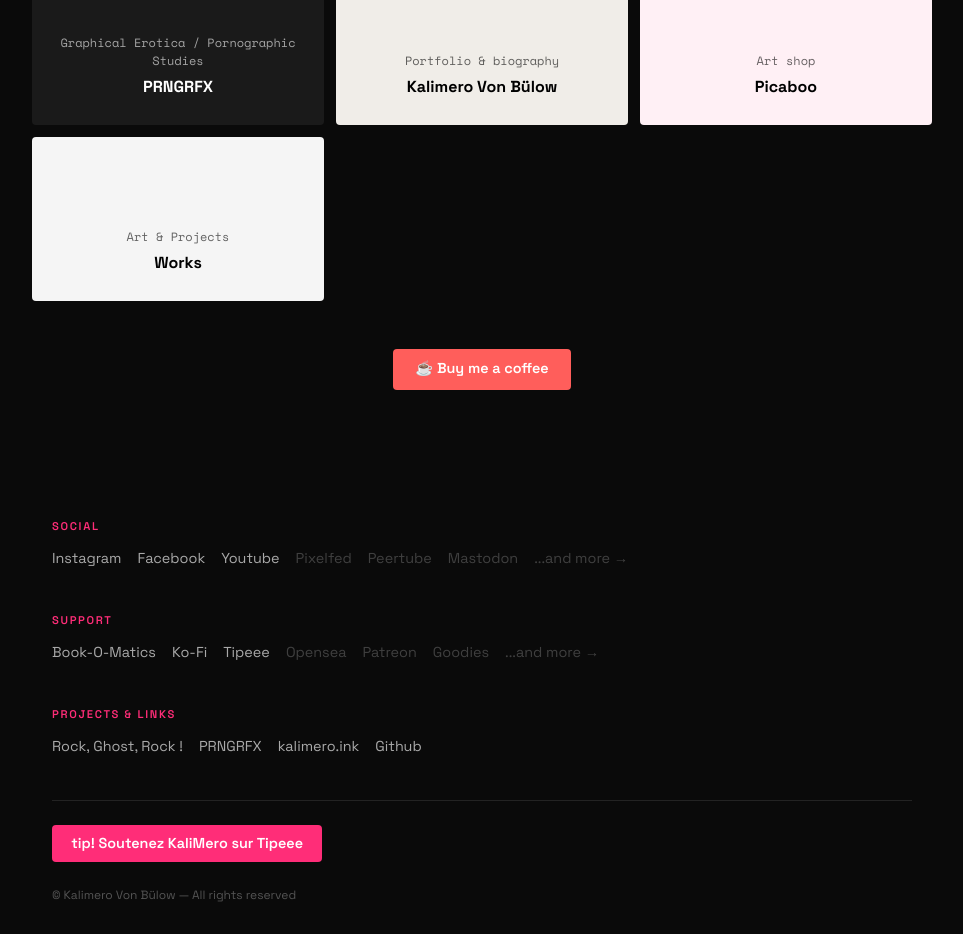
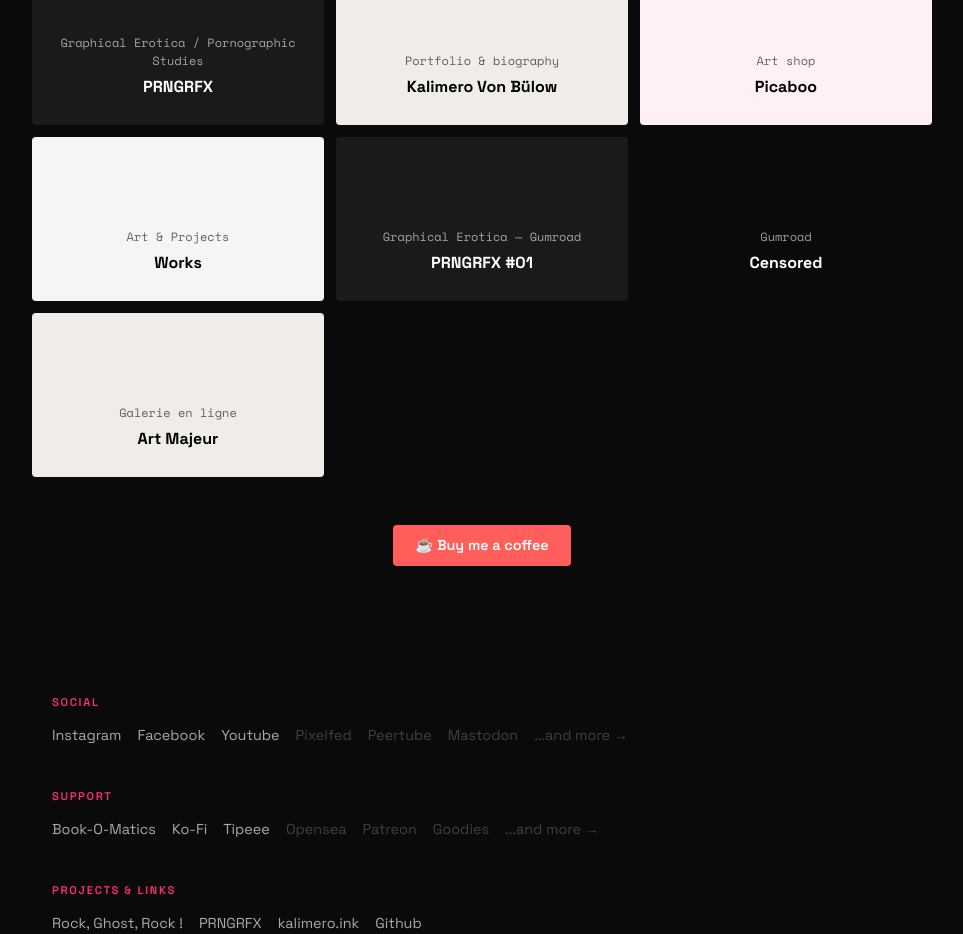
Before and after one commit to Kalimero-Von-Bulow/stationservice, a React (Vite) app: page / in a window 1280 px wide. Shown: the part 4060-4994 px from the top of the page, without its empty margins (158-1121 px from the left). Built offline with nearby package versions, Linux system fonts and the light colour scheme.

Commit message:
Add files via upload

```diff
--- a/Home.tsx
+++ b/Home.tsx
@@ -65,6 +65,27 @@
     url: "https://kalimero-works.vercel.app/",
     description: "Art & Projects",
     bg: "#f5f5f5",
+    textColor: "black",
+  },
+  {
+    title: "PRNGRFX #01",
+    url: "https://kalimero666.gumroad.com/l/wqynnc",
+    description: "Graphical Erotica — Gumroad",
+    bg: "#1a1a1a",
+    textColor: "white",
+  },
+  {
+    title: "Censored",
+    url: "https://kalimero666.gumroad.com/l/lkcdl",
+    description: "Gumroad",
+    bg: "#0a0a0a",
+    textColor: "white",
+  },
+  {
+    title: "Art Majeur",
+    url: "https://www.artmajeur.com/olivier-kalimero-quemere",
+    description: "Galerie en ligne",
+    bg: "#f0ede8",
     textColor: "black",
   },
 ];
```
Also changed, not shown: Navbar-3.tsx (1).txt (added).
